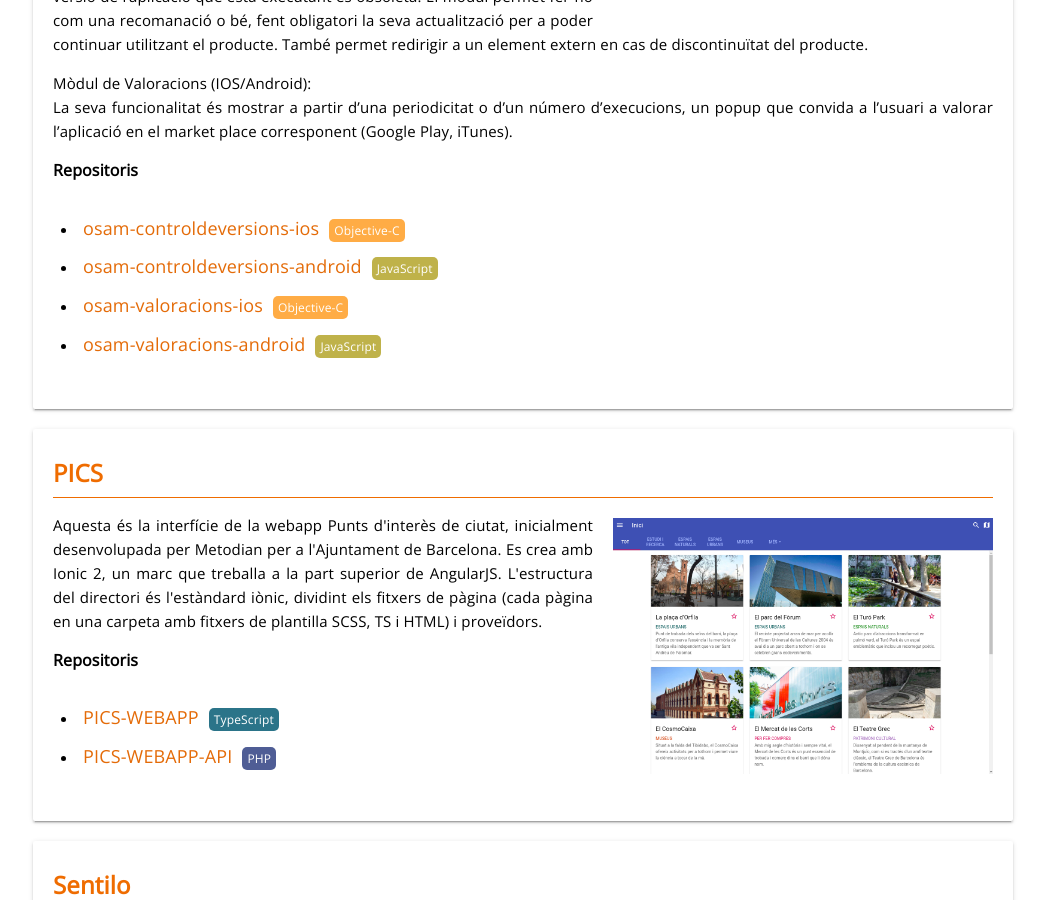
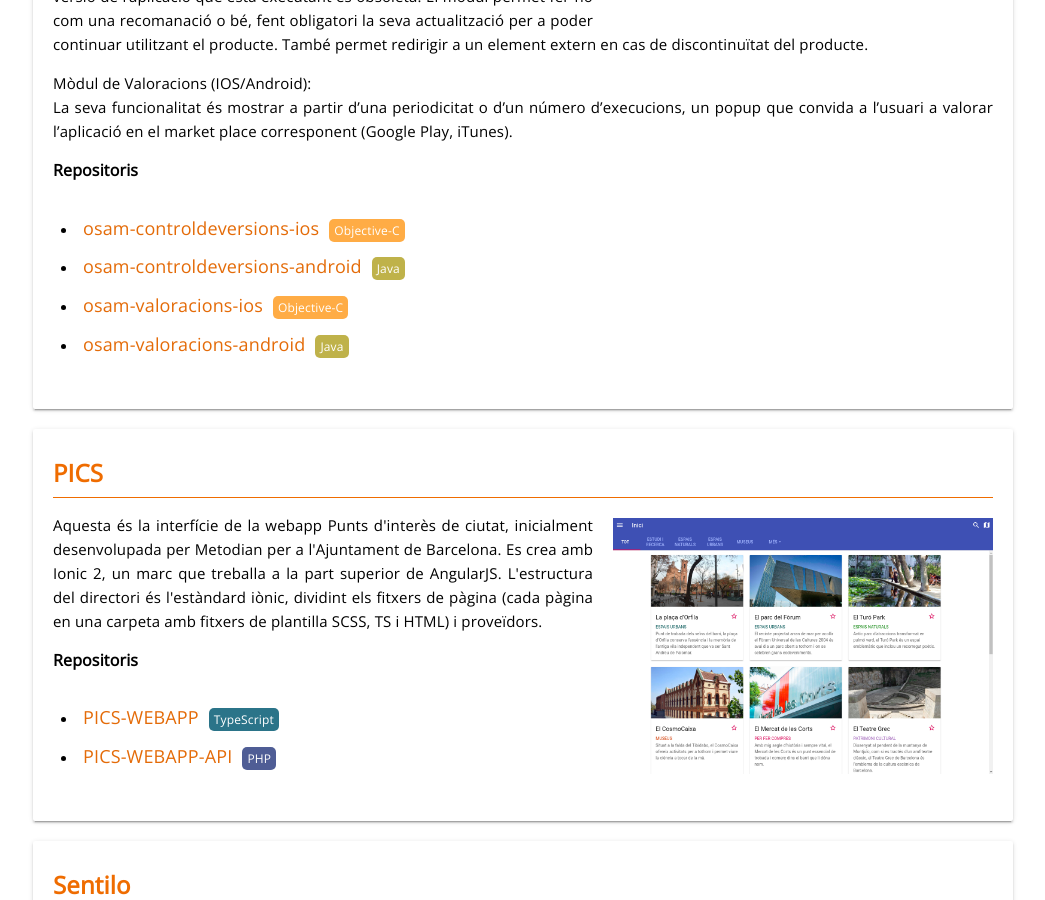
Before and after one commit to AjuntamentdeBarcelona/AjuntamentdeBarcelona.github.io, a Jekyll site: the page built from index.html, in a window 1280 px wide and 900 px high, scrolled down 2500 px. Shown: the whole window, without its empty margins (117-1162 px from the left). Built offline with Jekyll 4.4.1, drawn with Linux system fonts in a browser that asks for light colours.

Commit message:
Update index.html

```diff
--- a/index.html
+++ b/index.html
@@ -108,13 +108,13 @@
                 <a class="post-link" href="https://github.com/AjuntamentdeBarcelona/osam-controldeversions-ios">osam-controldeversions-ios</a><span class="box-swift"><span class="text-box">Objective-C</span></span>
             </li>
             <li>
-                <a class="post-link" href="https://github.com/AjuntamentdeBarcelona/osam-controldeversions-android">osam-controldeversions-android</a><span class="box-javascript"><span class="text-box">JavaScript</span></span>
+                <a class="post-link" href="https://github.com/AjuntamentdeBarcelona/osam-controldeversions-android">osam-controldeversions-android</a><span class="box-javascript"><span class="text-box">Java</span></span>
             </li>
             <li>
                 <a class="post-link" href="https://github.com/AjuntamentdeBarcelona/osam-valoracions-ios">osam-valoracions-ios</a><span class="box-swift"><span class="text-box">Objective-C</span></span>
             </li>
             <li>
-                <a class="post-link" href="https://github.com/AjuntamentdeBarcelona/osam-valoracions-android">osam-valoracions-android</a><span class="box-javascript"><span class="text-box">JavaScript</span></span>
+                <a class="post-link" href="https://github.com/AjuntamentdeBarcelona/osam-valoracions-android">osam-valoracions-android</a><span class="box-javascript"><span class="text-box">Java</span></span>
             </li>
         </ul>
     </div>
```
